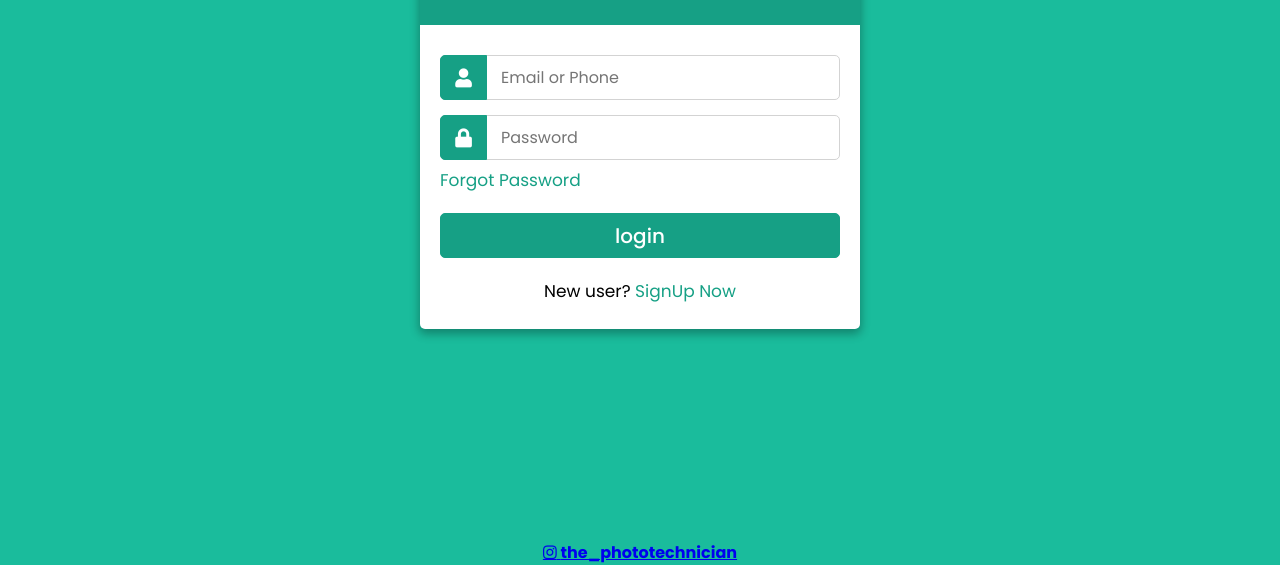
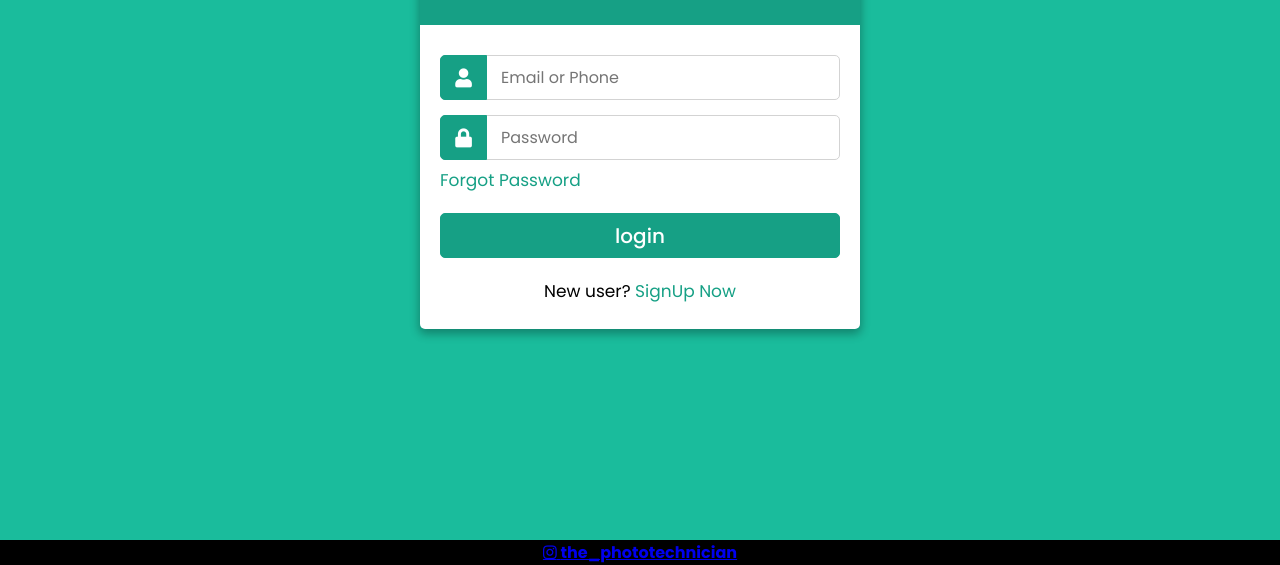
Before and after one commit to Gaibusha/Login-Form, a plain HTML site: page index.html in a window 1280 px wide. Shown: the part 235-800 px from the top of the page. Drawn offline with Linux system fonts and the light colour scheme.

Commit message:
Update styleLogin.css

```diff
--- a/styleLogin.css
+++ b/styleLogin.css
@@ -134,7 +134,7 @@ form .signup-link a:hover{
     left: 0;
     bottom: 0;
     width: 100%;
-    background-color: #1abc9c;
+    background-color: #000000;
     color: white;
     text-align: center;
  }
```
